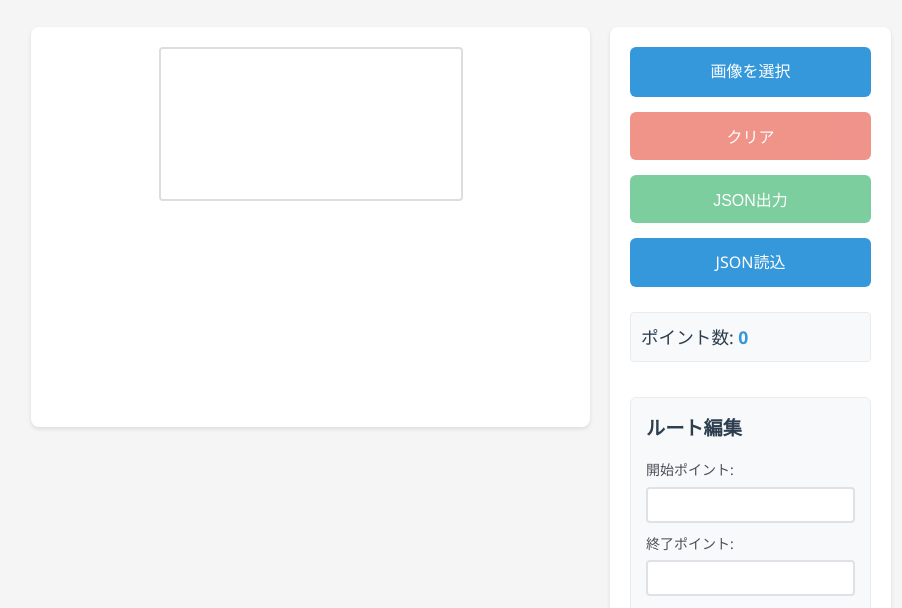
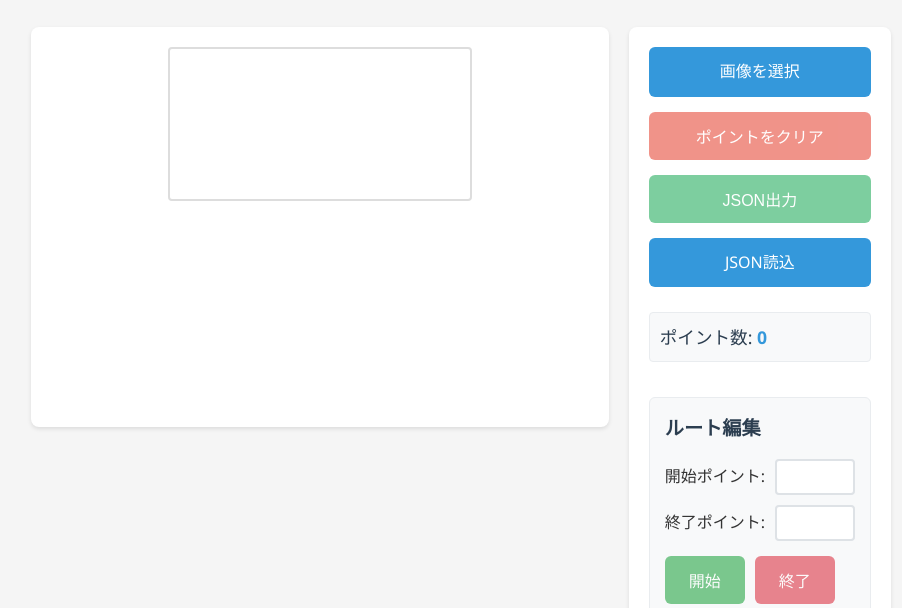
Before and after one commit to sato4app/PickPoints, a plain HTML site: page index.html in a window 1280 px wide. Shown: the part 125-733 px from the top of the page, without its empty margins (179-1081 px from the left). Drawn offline with Linux system fonts and the light colour scheme.

Commit message:
update layout

```diff
--- a/index.html
+++ b/index.html
@@ -26,7 +26,7 @@
                     </label>
                 </div>
 
-                <button type="button" id="clearBtn" class="btn btn-clear" disabled>クリア</button>
+                <button type="button" id="clearBtn" class="btn btn-clear" disabled>ポイントをクリア</button>
                 <button type="button" id="exportBtn" class="btn btn-export" disabled>JSON出力</button>
 
                 <div class="file-input-wrapper">
@@ -41,13 +41,13 @@
                 <div class="route-editor">
                     <h3>ルート編集</h3>
                     <div class="route-inputs">
-                        <div class="input-group">
+                        <div class="input-group-horizontal">
                             <label for="startPoint">開始ポイント:</label>
-                            <input type="text" id="startPoint" maxlength="4" class="route-input">
+                            <input type="text" id="startPoint" maxlength="4" class="route-input-narrow">
                         </div>
-                        <div class="input-group">
+                        <div class="input-group-horizontal">
                             <label for="endPoint">終了ポイント:</label>
-                            <input type="text" id="endPoint" maxlength="4" class="route-input">
+                            <input type="text" id="endPoint" maxlength="4" class="route-input-narrow">
                         </div>
                     </div>
                     <div class="route-controls">
--- a/styles.css
+++ b/styles.css
@@ -246,6 +246,12 @@ header p {
     gap: 5px;
 }
 
+.input-group-horizontal {
+    display: flex;
+    align-items: center;
+    gap: 10px;
+}
+
 .input-group label {
     font-size: 14px;
     font-weight: 500;
@@ -262,6 +268,20 @@ header p {
 }
 
 .route-input:focus {
+    border-color: #3498db;
+}
+
+.route-input-narrow {
+    padding: 8px 12px;
+    border: 2px solid #dee2e6;
+    border-radius: 4px;
+    font-size: 14px;
+    outline: none;
+    transition: border-color 0.3s ease;
+    width: 80px;
+}
+
+.route-input-narrow:focus {
     border-color: #3498db;
 }
 
```
